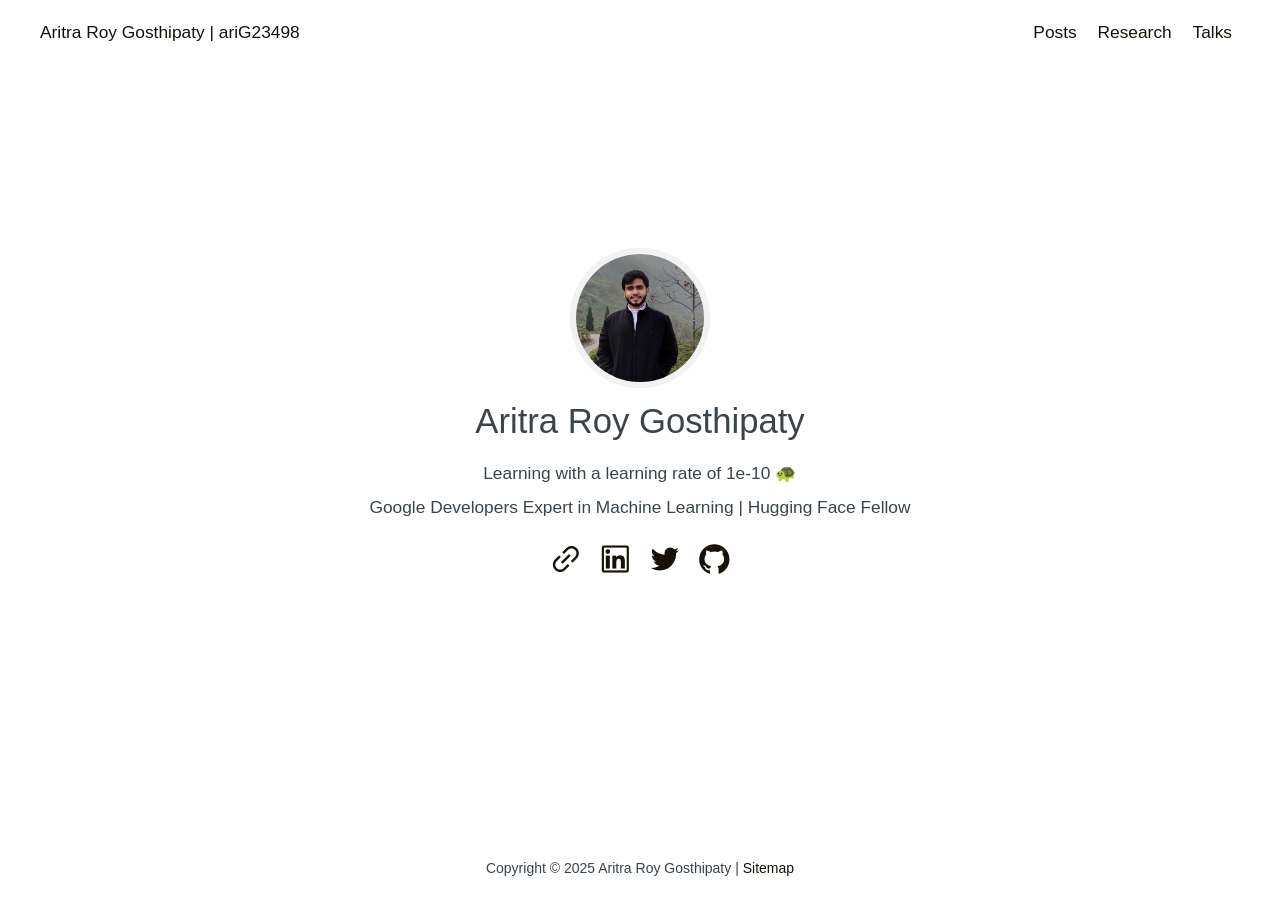
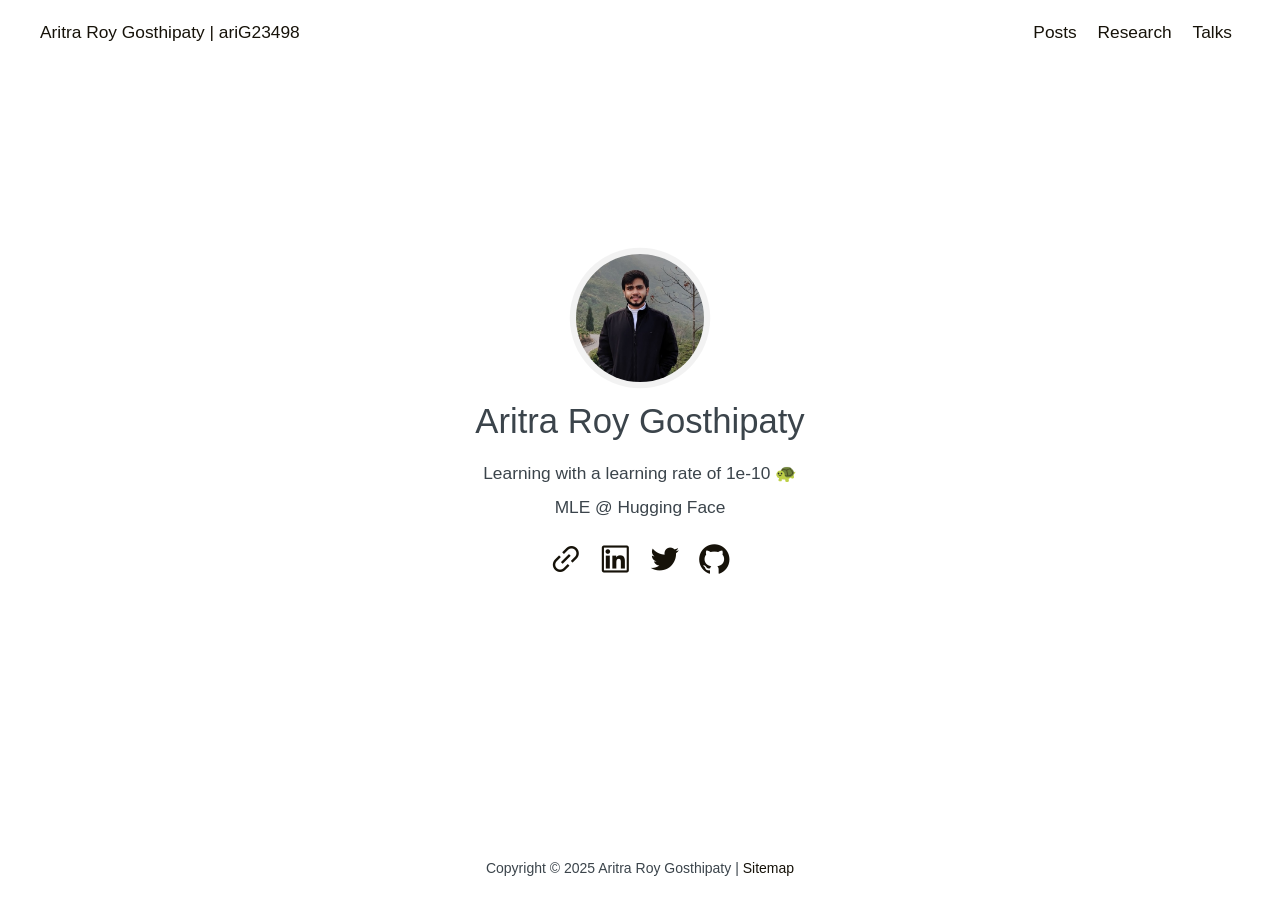
Before and after one commit to ariG23498/ariG23498.github.io, a Jekyll site: the page built from index.md, in a window 1280 px wide. Built offline with Jekyll 4.4.1, drawn with Linux system fonts in a browser that asks for light colours.

Commit message:
Revise personal description in home.html
Updated the description in the home layout.

```diff
--- a/_layouts/home.html
+++ b/_layouts/home.html
@@ -8,7 +8,7 @@ layout: default
             <div class="avatar"><a href="{{site.url}}/posts"><img src="{{site.url}}/assets/site_images/ariG23498.jpg"></a></div>
             <div class="nickname">Aritra Roy Gosthipaty</div>
             <div class="description">
-                <p>Learning with a learning rate of 1e-10 🐢<br> Google Developers Expert in Machine Learning | Hugging Face Fellow</p>
+                <p>Learning with a learning rate of 1e-10 🐢<br> MLE @ Hugging Face </p>
             </div>
             <div class="links">
                 <a class="link-item" title="Link"
```
